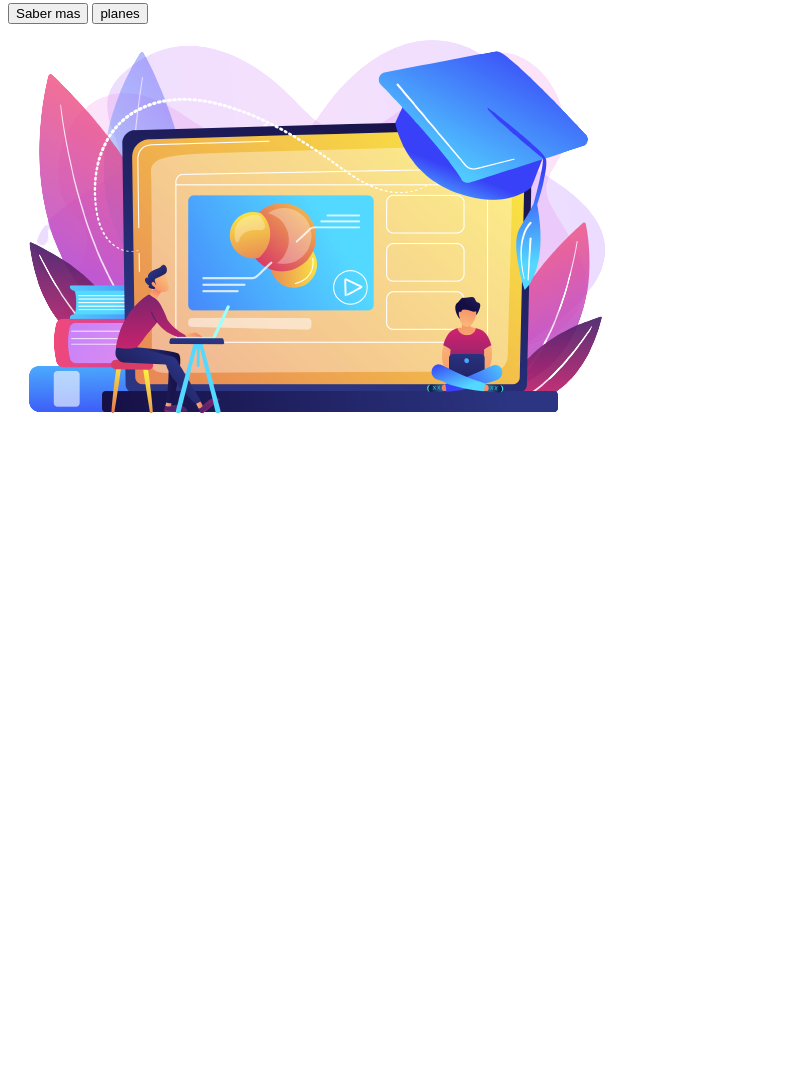
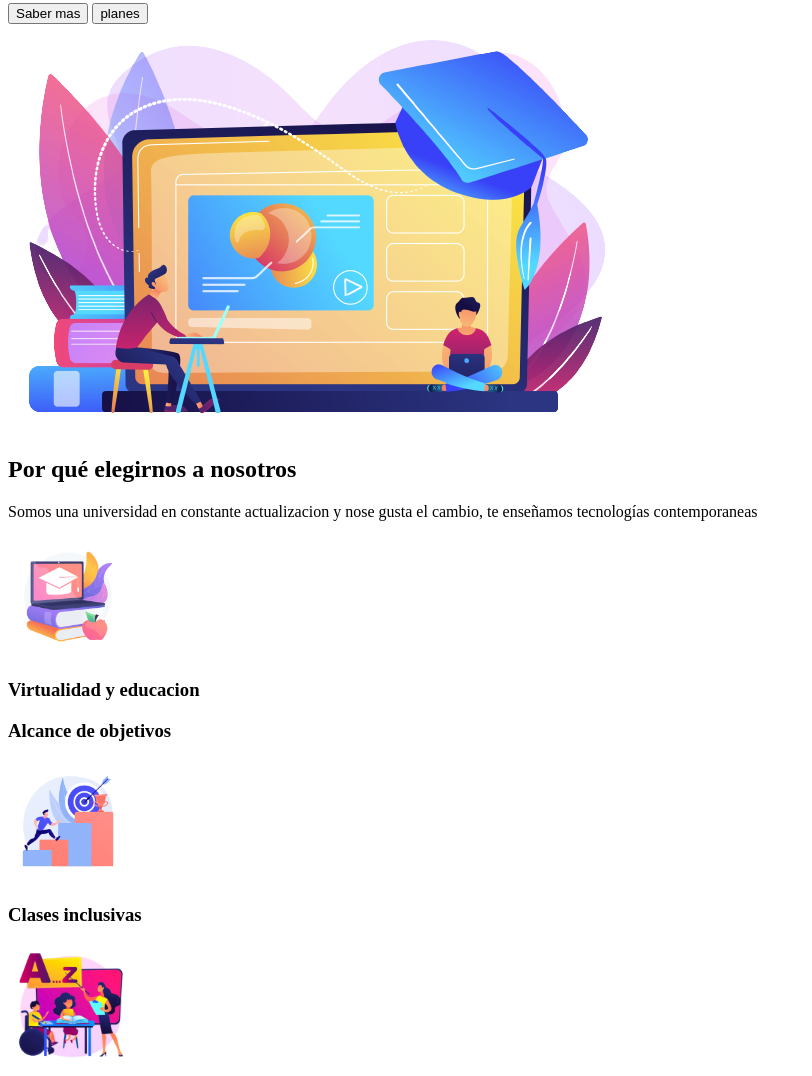
Before and after one commit to Kevinsanc123/taller-9-full_stark, a plain HTML site: page punto-1-2-3/index.html in a window 1280 px wide. Shown: the part 369-1445 px from the top of the page, without its empty margins (0-812 px from the left). Before the commit the page ends 813 px from the top, so only its background shows below. Drawn offline with Linux system fonts and the light colour scheme.

Commit message:
creacion de section_1

```diff
--- a/punto-1-2-3/index.html
+++ b/punto-1-2-3/index.html
@@ -43,7 +43,39 @@
       <img src="./public/images/banner-online.png" alt="banner-online">
     </div>
   </section>
-  <section id="section-1"></section>
+  <section id="section-1">
+    <h2>Por qué elegirnos a nosotros</h2>
+    <p>
+     Somos una universidad en constante actualizacion y nose gusta
+      el cambio, te enseñamos tecnologías contemporaneas
+    </p>
+    <div class="car_1">
+      <img src="./public/images/section1-education.png" alt="educacion"
+      width="120px"
+      height="120px">
+      <h3>
+        Virtualidad y
+        educacion
+      </h3>
+    </div>
+    <div class="car_2">
+      <h3>
+       Alcance de  objetivos
+      </h3>
+      <img src="./public/images/section1-goals.png" alt="goals"
+      width="120px"
+      height="120px">
+    </div>
+    <div class="car-3">
+      <h3>
+        Clases inclusivas
+      </h3>
+      <img src="./public/images/section1-teach.png" alt="teach"
+      width="120px"
+      height="120px">
+    </div>
+
+  </section>
   <section id="section-2"></section>
 </main>
 </body>
```
